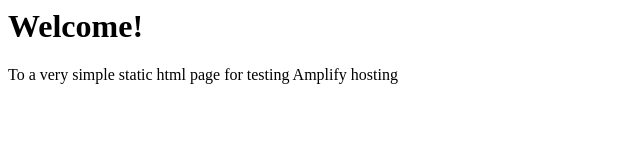
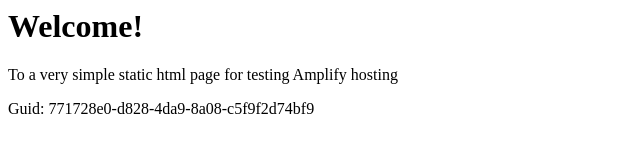
Before and after one commit to aws-aemilia-pdx/Github-PR-Commit-Integration-Test-DoNotTouch-v1-beta-us-west-2, a website: page src/index.html in a window 1280 px wide. Shown: the whole page, without its empty margins (0-640 px from the left). Drawn offline with Linux system fonts and the light colour scheme.

Commit message:
commit from integ tests

```diff
--- a/src/index.html
+++ b/src/index.html
@@ -1,3 +1,5 @@
+
+
 <html lang="en">
 
 <head>
@@ -10,6 +12,6 @@
 <body>
     <h1>Welcome!</h1>
     <p>To a very simple static html page for testing Amplify hosting</p>
-</body>
+    <p>Guid: 771728e0-d828-4da9-8a08-c5f9f2d74bf9</p></body>
 
 </html>
```
